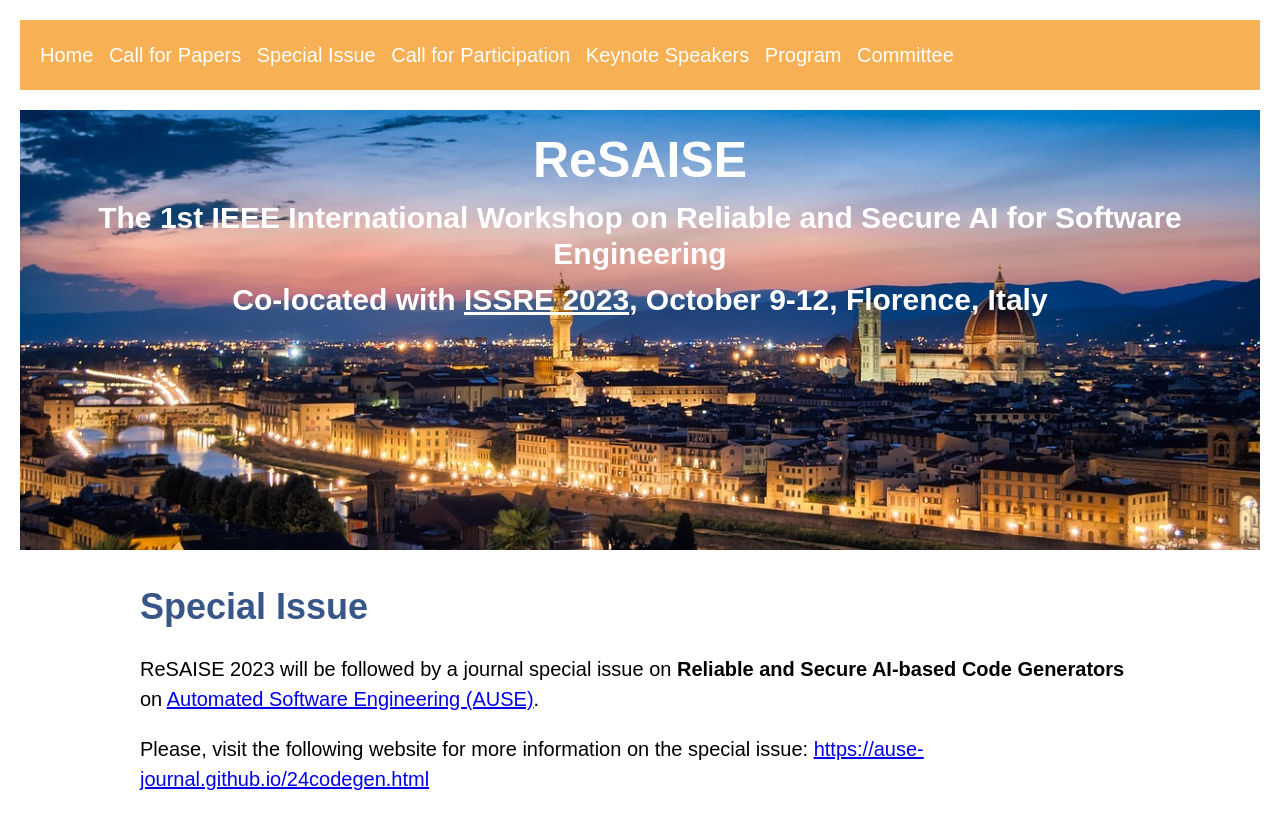
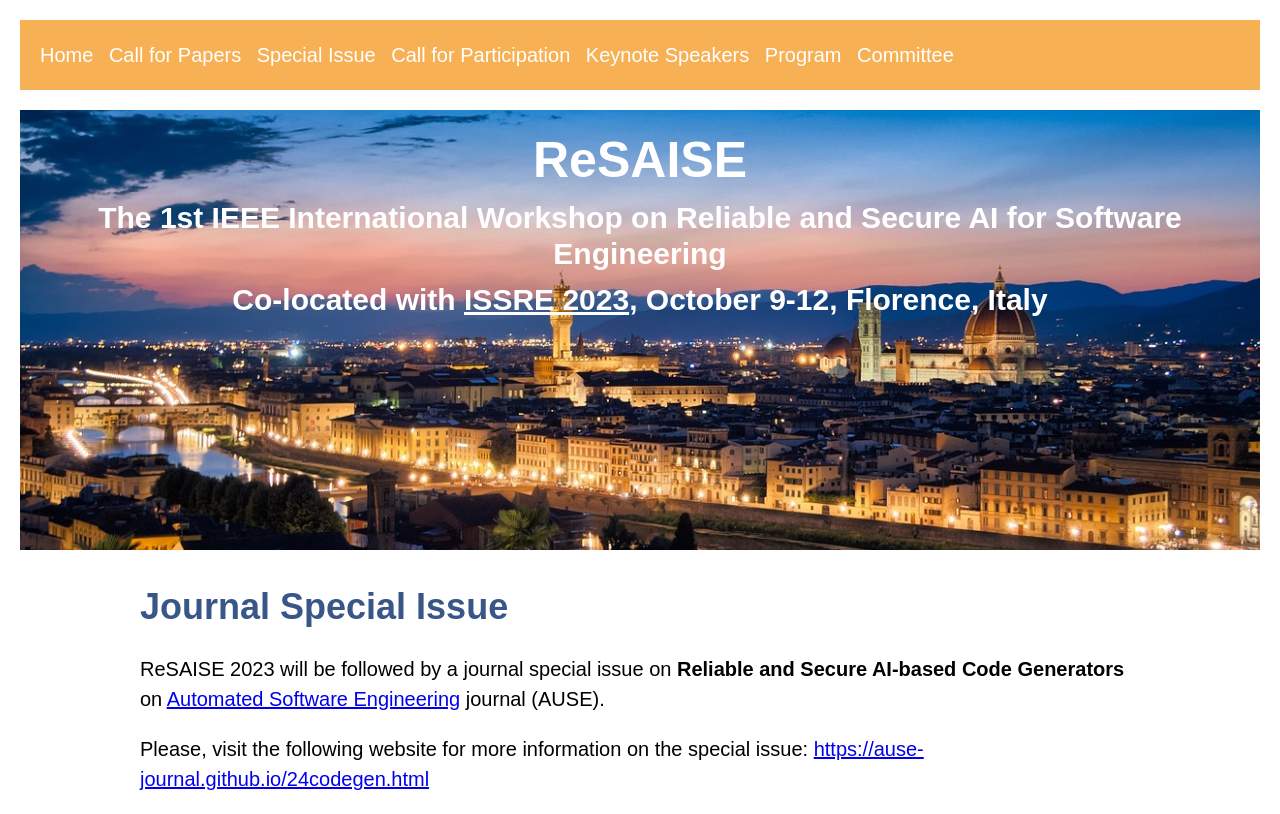
Before and after one commit to resaise/2023, a plain HTML site: page issue.html in a window 1280 px wide. Drawn offline with Linux system fonts and the light colour scheme.

Commit message:
special issue

```diff
--- a/issue.html
+++ b/issue.html
@@ -165,8 +165,8 @@
 
 
   <div class="text-container">
-    <h2>Special Issue</h2>
-    <p>ReSAISE 2023 will be followed by a journal special issue on <b>Reliable and Secure AI-based Code Generators</b> on <a href="https://www.springer.com/journal/10515" target=”_blank”>Automated Software Engineering (AUSE)</a>.</p>
+    <h2>Journal Special Issue</h2>
+    <p>ReSAISE 2023 will be followed by a journal special issue on <b>Reliable and Secure AI-based Code Generators</b> on <a href="https://www.springer.com/journal/10515" target=”_blank”>Automated Software Engineering</a> journal (AUSE).</p>
 
     <p>Please, visit the following website for more information on the special issue: <a href="https://ause-journal.github.io/24codegen.html" target=”_blank”>https://ause-journal.github.io/24codegen.html</a></p>
   </div>
```
